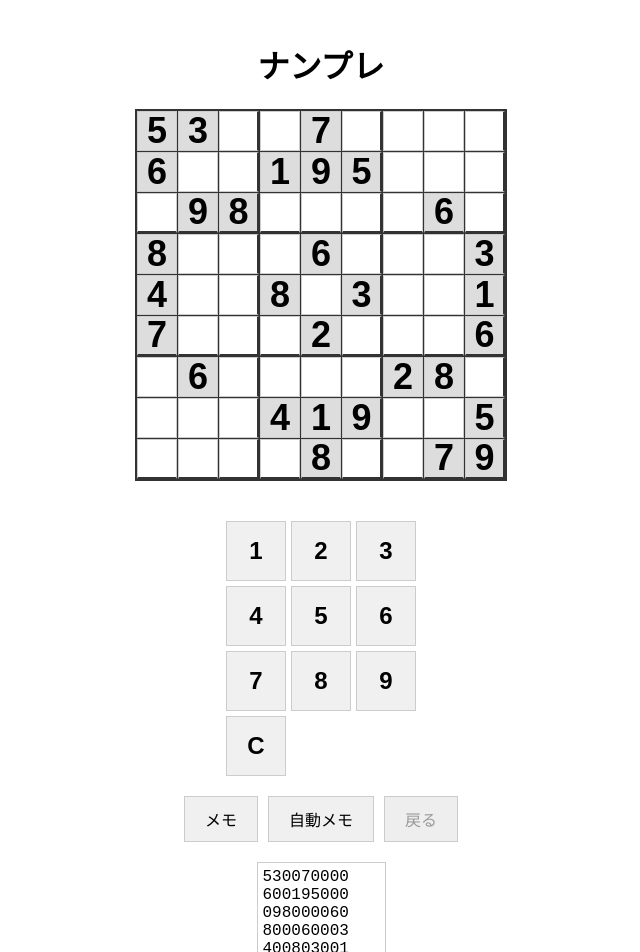
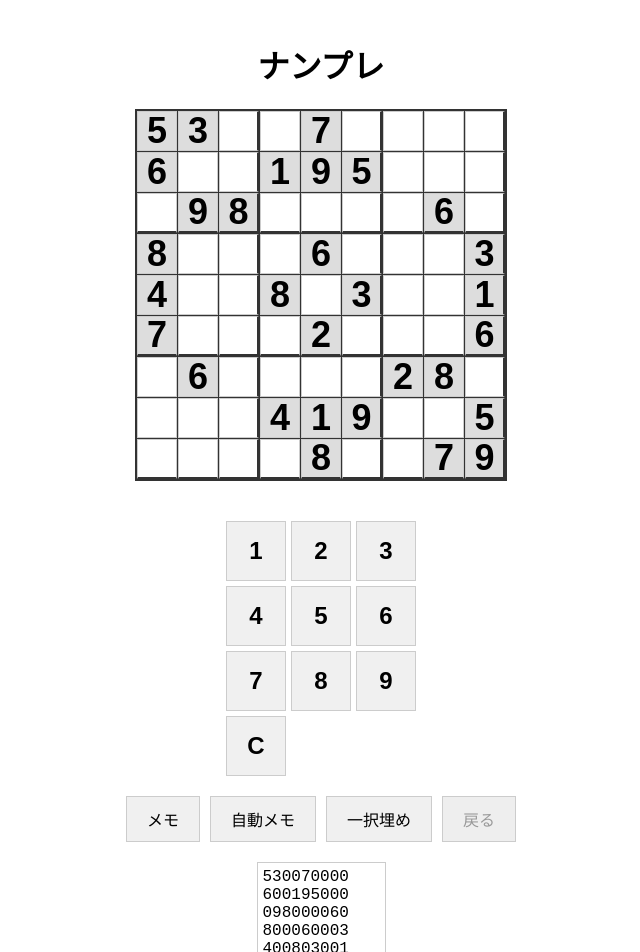
Before and after one commit to kanpurin/sudoku, a React (Create React App) app: page / in a window 1280 px wide. Shown: the top 952 px of the page, without its empty margins (319-959 px from the left). Built offline with nearby package versions, Linux system fonts and the light colour scheme.

Commit message:
一択埋め

```diff
--- a/src/App.css
+++ b/src/App.css
@@ -25,6 +25,7 @@
 .note-toggle-btn,
 .auto-note-btn,
 .undo-btn,
+.fill-single-btn,
 .input-section button {
     padding: 10px 20px;
     font-size: 1em;
--- a/src/App.js
+++ b/src/App.js
@@ -253,6 +253,7 @@ const App = () => {
     };
 
     const handleSetBoard = () => {
+        // 入力文字列から改行やスペースを削除
         const cleanedString = inputBoardString.replace(/\s/g, '');
 
         if (cleanedString.length !== 81) {
@@ -261,7 +262,7 @@ const App = () => {
         }
 
         const newBoard = [];
-        const newGiven = []; // 新しい問題のgiven状態
+        const newGiven = [];
         let index = 0;
         for (let i = 0; i < 9; i++) {
             const row = [];
@@ -286,9 +287,101 @@ const App = () => {
         setHighlightNumber(null);
         const newNotes = Array(9).fill(null).map(() => Array(9).fill(new Set()));
         setNotes(newNotes);
-        // 新しい問題を設定したら履歴をリセット
         history.current = [{ board: newBoard, notes: newNotes, given: newGiven }];
         historyIndex.current = 0;
+    };
+
+    const handleFillSingle = () => {
+        let cellsUpdatedInLoop = false;
+        let newBoard = board.map(row => [...row]);
+        let newNotes = notes.map(rowNotes => rowNotes.map(cellNotes => new Set(cellNotes)));
+
+        do {
+            cellsUpdatedInLoop = false;
+
+            // 1. 裸のシングル (Naked Single) を探して埋める
+            for (let r = 0; r < 9; r++) {
+                for (let c = 0; c < 9; c++) {
+                    if (newBoard[r][c] === 0 && newNotes[r][c].size === 1) {
+                        const numberToFill = Array.from(newNotes[r][c])[0];
+                        newBoard[r][c] = numberToFill;
+                        newNotes[r][c].clear();
+                        newNotes = updateNotesAfterInput(r, c, numberToFill, newNotes);
+                        cellsUpdatedInLoop = true;
+                    }
+                }
+            }
+
+            // 2. 隠れたシングル (Hidden Single) を探して埋める
+            for (let num = 1; num <= 9; num++) {
+                // 行をチェック
+                for (let r = 0; r < 9; r++) {
+                    const foundCells = [];
+                    for (let c = 0; c < 9; c++) {
+                        if (newBoard[r][c] === 0 && newNotes[r][c].has(num)) {
+                            foundCells.push({ row: r, col: c });
+                        }
+                    }
+                    if (foundCells.length === 1) {
+                        const { row, col } = foundCells[0];
+                        newBoard[row][col] = num;
+                        newNotes[row][col].clear();
+                        newNotes = updateNotesAfterInput(row, col, num, newNotes);
+                        cellsUpdatedInLoop = true;
+                    }
+                }
+
+                // 列をチェック
+                for (let c = 0; c < 9; c++) {
+                    const foundCells = [];
+                    for (let r = 0; r < 9; r++) {
+                        if (newBoard[r][c] === 0 && newNotes[r][c].has(num)) {
+                            foundCells.push({ row: r, col: c });
+                        }
+                    }
+                    if (foundCells.length === 1) {
+                        const { row, col } = foundCells[0];
+                        newBoard[row][col] = num;
+                        newNotes[row][col].clear();
+                        newNotes = updateNotesAfterInput(row, col, num, newNotes);
+                        cellsUpdatedInLoop = true;
+                    }
+                }
+
+                // ブロックをチェック
+                for (let br = 0; br < 3; br++) {
+                    for (let bc = 0; bc < 3; bc++) {
+                        const foundCells = [];
+                        const startRow = br * 3;
+                        const startCol = bc * 3;
+                        for (let r = startRow; r < startRow + 3; r++) {
+                            for (let c = startCol; c < startCol + 3; c++) {
+                                if (newBoard[r][c] === 0 && newNotes[r][c].has(num)) {
+                                    foundCells.push({ row: r, col: c });
+                                }
+                            }
+                        }
+                        if (foundCells.length === 1) {
+                            const { row, col } = foundCells[0];
+                            newBoard[row][col] = num;
+                            newNotes[row][col].clear();
+                            newNotes = updateNotesAfterInput(row, col, num, newNotes);
+                            cellsUpdatedInLoop = true;
+                        }
+                    }
+                }
+            }
+        } while (cellsUpdatedInLoop);
+
+        // 変更があった場合のみ状態を更新して履歴を保存
+        if (JSON.stringify(newBoard) !== JSON.stringify(board)) {
+            setBoard(newBoard);
+            setNotes(newNotes);
+            saveHistory(newBoard, newNotes, given);
+            setIsContinuousMode(false);
+            setSelectedNumber(null);
+            setHighlightNumber(null);
+        }
     };
 
     return (
@@ -325,6 +418,12 @@ const App = () => {
                         自動メモ
                     </button>
                     <button
+                        className="fill-single-btn"
+                        onClick={handleFillSingle}
+                    >
+                        一択埋め
+                    </button>
+                    <button
                         className="undo-btn"
                         onClick={handleUndoClick}
                         disabled={historyIndex.current === 0}
@@ -339,7 +438,6 @@ const App = () => {
                     onChange={handleBoardInputChange}
                     rows="9"
                     cols="9"
-                    maxLength="81"
                     placeholder="9x9の数字を81文字で入力してください（空セルは0）"
                 />
                 <button onClick={handleSetBoard}>設定</button>
```
